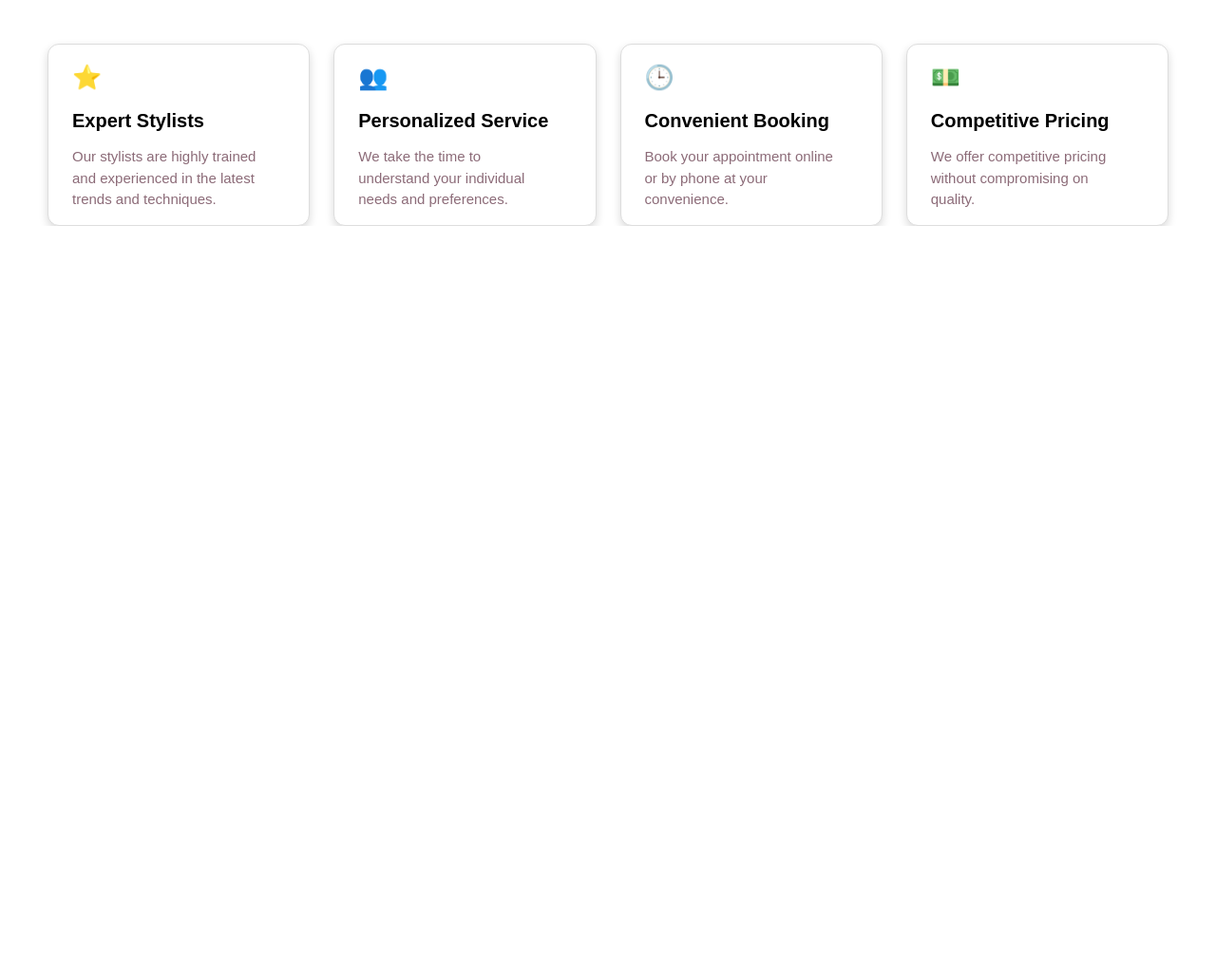
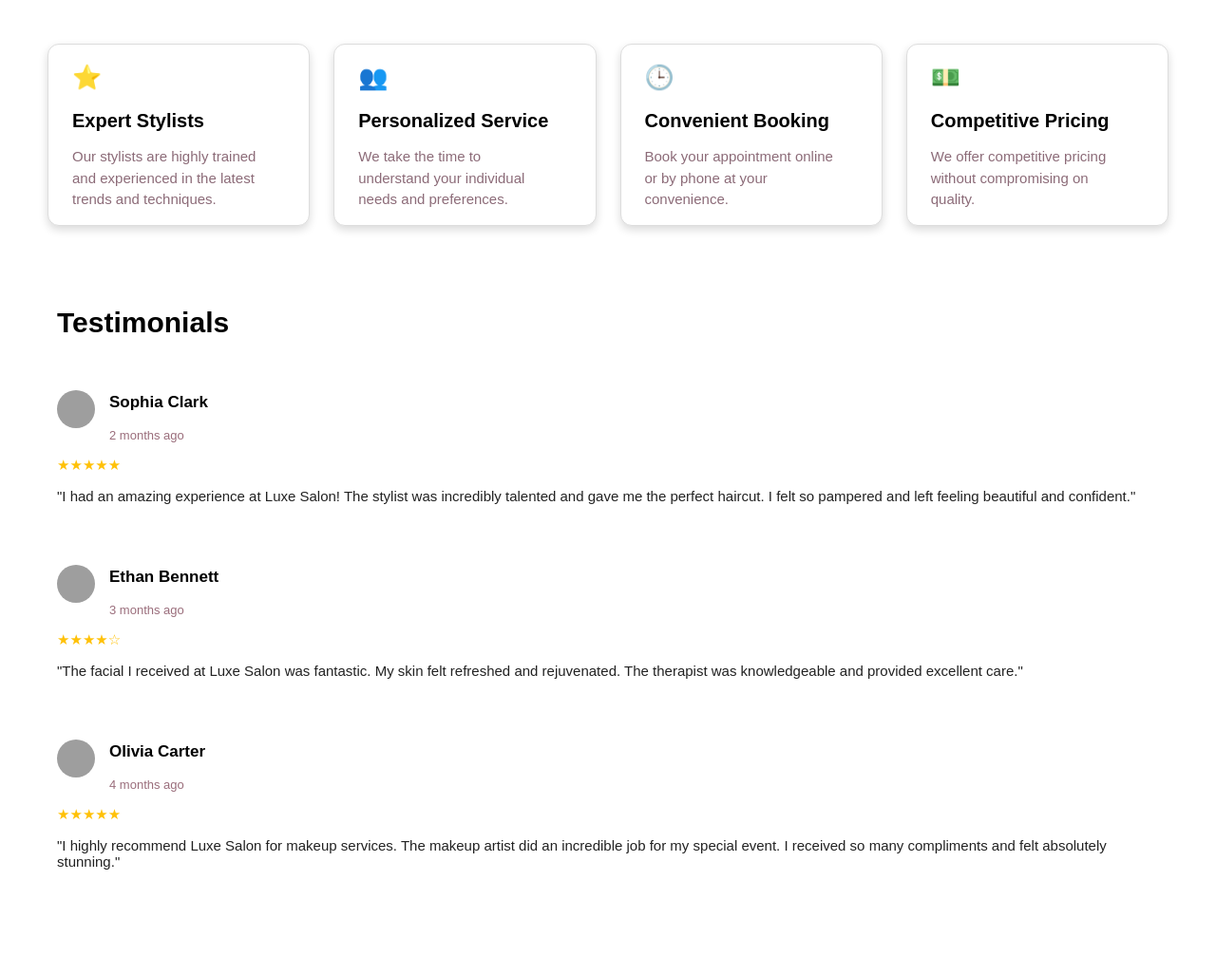
Before and after one commit to Sriramarjun2007/parlour, a Django app: page / in a window 1280 px wide. Shown: the part 1327-2353 px from the top of the page at 95% size. Before the commit the page ends 1565 px from the top, so only its background shows below. Run offline with Django 5.2, Linux system fonts and the light colour scheme; grey boxes are pictures that could not be loaded.

Commit message:
Testimonials

```diff
--- a/parlour/user/templates/home.html
+++ b/parlour/user/templates/home.html
@@ -119,6 +119,54 @@
             padding-left:25px;
         }
 
+        .testimonials{
+            padding:60px;
+        }
+
+        .testimonials h1{
+            font-size:30px;
+            margin-bottom:40px;
+        }
+
+        .testimonial{
+            margin-bottom:50px;
+        }
+
+        .profile{
+            display:flex;
+            align-items:center;
+            gap:15px;
+            margin-bottom:15px;
+        }
+
+        .profile img{
+            width:40px;
+            height:40px;
+            border-radius:50%;
+            object-fit:cover;
+        }
+
+        .profile h3{
+            font-size:17px;
+            font-weight:600;
+        }
+
+        .profile span{
+            color:#9a6d7b;
+            font-size:13px;
+        }
+
+        .stars{
+            color:#FFC107;
+            font-size:15px;
+            margin-bottom:15px;
+        }
+
+        .testimonial p{
+            font-size:15px;
+            color:#222;
+        }
+
     </style>
 </head>
 <body>
@@ -183,5 +231,69 @@ ensure you receive the best possible service.</p>
 
     </div>
     </div>
+    <section class="testimonials">
+
+    <h1>Testimonials</h1>
+
+    <div class="testimonial">
+
+        <div class="profile">
+            <img src="images/user1.jpg" alt="">
+            <div>
+                <h3>Sophia Clark</h3>
+                <span>2 months ago</span>
+            </div>
+        </div>
+
+        <div class="stars">★★★★★</div>
+
+        <p>
+            "I had an amazing experience at Luxe Salon! The stylist was incredibly talented
+            and gave me the perfect haircut. I felt so pampered and left feeling beautiful
+            and confident."
+        </p>
+
+    </div>
+
+    <div class="testimonial">
+
+        <div class="profile">
+            <img src="images/user2.jpg" alt="">
+            <div>
+                <h3>Ethan Bennett</h3>
+                <span>3 months ago</span>
+            </div>
+        </div>
+
+        <div class="stars">★★★★☆</div>
+
+        <p>
+            "The facial I received at Luxe Salon was fantastic. My skin felt refreshed
+            and rejuvenated. The therapist was knowledgeable and provided excellent care."
+        </p>
+
+    </div>
+
+    <div class="testimonial">
+
+        <div class="profile">
+            <img src="images/user3.jpg" alt="">
+            <div>
+                <h3>Olivia Carter</h3>
+                <span>4 months ago</span>
+            </div>
+        </div>
+
+        <div class="stars">★★★★★</div>
+
+        <p>
+            "I highly recommend Luxe Salon for makeup services. The makeup artist did an
+            incredible job for my special event. I received so many compliments and felt
+            absolutely stunning."
+        </p>
+
+    </div>
+
+</section>
 </body>
 </html>
```
